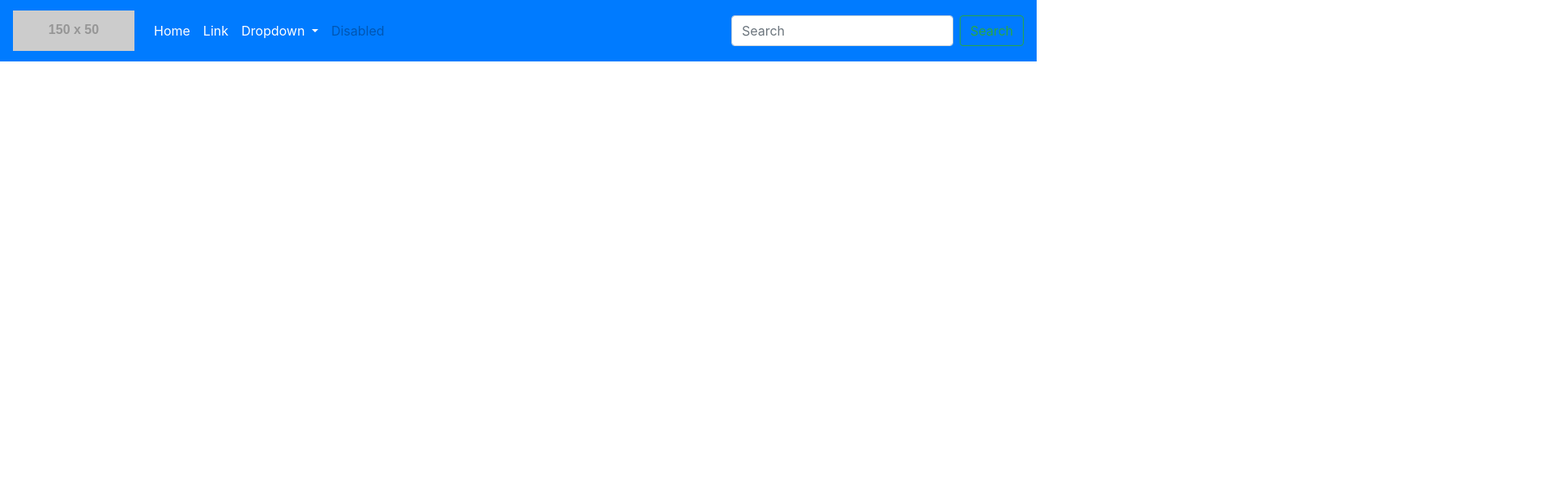
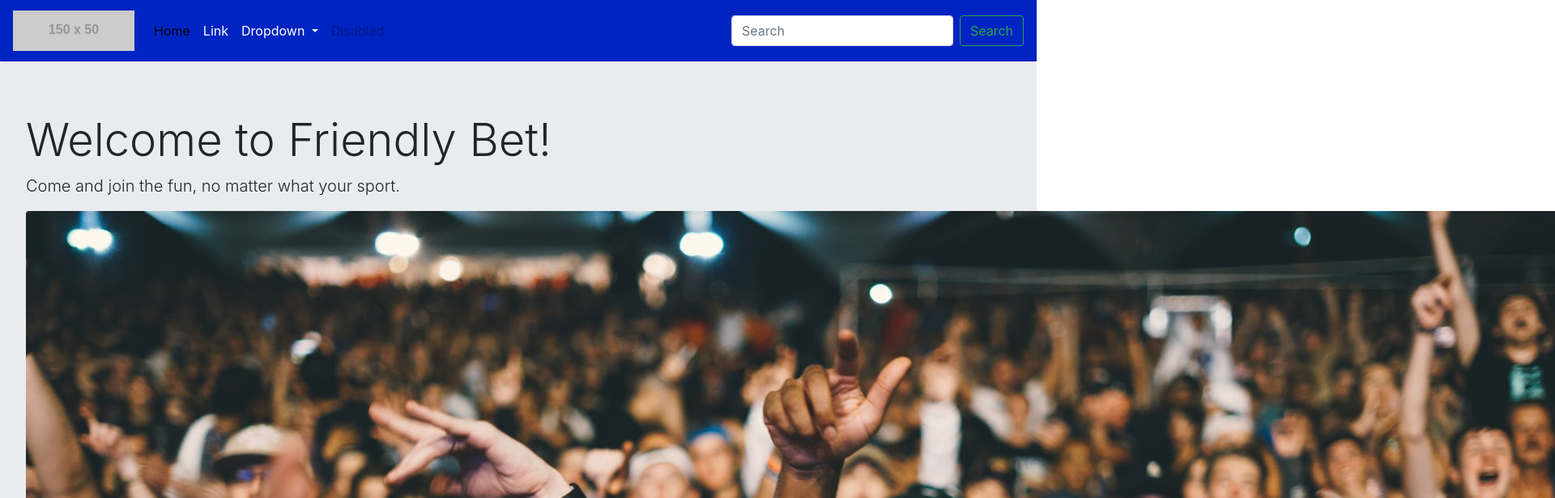
Before and after one commit to RoyoftheRavers/friendly-bet-games, a plain HTML site: page index2.html in a window 1280 px wide. Shown: the top 616 px of the page at 81% size, 1920 px wide, since content can reach past the window. Drawn offline with nearby package versions, Linux system fonts and the light colour scheme; placeholder pictures from the web are drawn by us.

Commit message:
Feat: Jumbatron added to index2.html

```diff
--- a/assets/css/style.css
+++ b/assets/css/style.css
@@ -25,7 +25,12 @@
 /*---------------------Colours-------------------*/
 
 .brand-blue {
-    background-color: #0024C2;
+    background-color: #0024C2!important;
+}
+
+.active {
+    color: white;
+    background: #0024C2!important;
 }
 
 .friendly {
--- a/index2.html
+++ b/index2.html
@@ -10,7 +10,7 @@
     <title>Document</title>
 </head>
 <body>
-   <nav class="navbar navbar-expand-lg navbar-light bg-primary">
+   <nav class="navbar navbar-expand-lg navbar-light brand-blue">
   <a class="navbar-brand" href="#">
           <img src="http://placehold.it/150x50?text=Logo" alt="image logo">
         </a>
@@ -21,7 +21,7 @@
   <div class="collapse navbar-collapse" id="navbarSupportedContent">
     <ul class="navbar-nav mr-auto">
       <li class="nav-item active">
-        <a class="nav-link text-white" href="#">Home <span class="sr-only">(current)</span></a>
+        <a class="nav-link" href="#">Home <span class="sr-only">(current)</span></a>
       </li>
       <li class="nav-item">
         <a class="nav-link text-white" href="#">Link</a>
@@ -47,6 +47,14 @@
     </form>
   </div>
 </nav>
+<div class="section">
+    <div class="jumbotron">
+        <h1 class="display-4">Welcome to Friendly Bet!</h1>
+        <p class="lead">Come and join the fun, no matter what your sport.</p>
+        <img src="assets\images\crowd-unsplash.jpg" alt="A crowd of fans" class="rounded">
+        <p>Try beat your friends, colleagues or simply enhance the social enjoyment of sport!</p>
+</div>
+</div>
 <script src="https://ajax.googleapis.com/ajax/libs/jquery/3.5.1/jquery.min.js"></script>
 <script src="https://cdnjs.cloudflare.com/ajax/libs/popper.js/1.16.0/umd/popper.min.js"></script>
 <script src="https://maxcdn.bootstrapcdn.com/bootstrap/4.5.0/js/bootstrap.min.js"></script>
```
Also changed, not shown: assets/images/crowd-unsplash.jpg (added).
